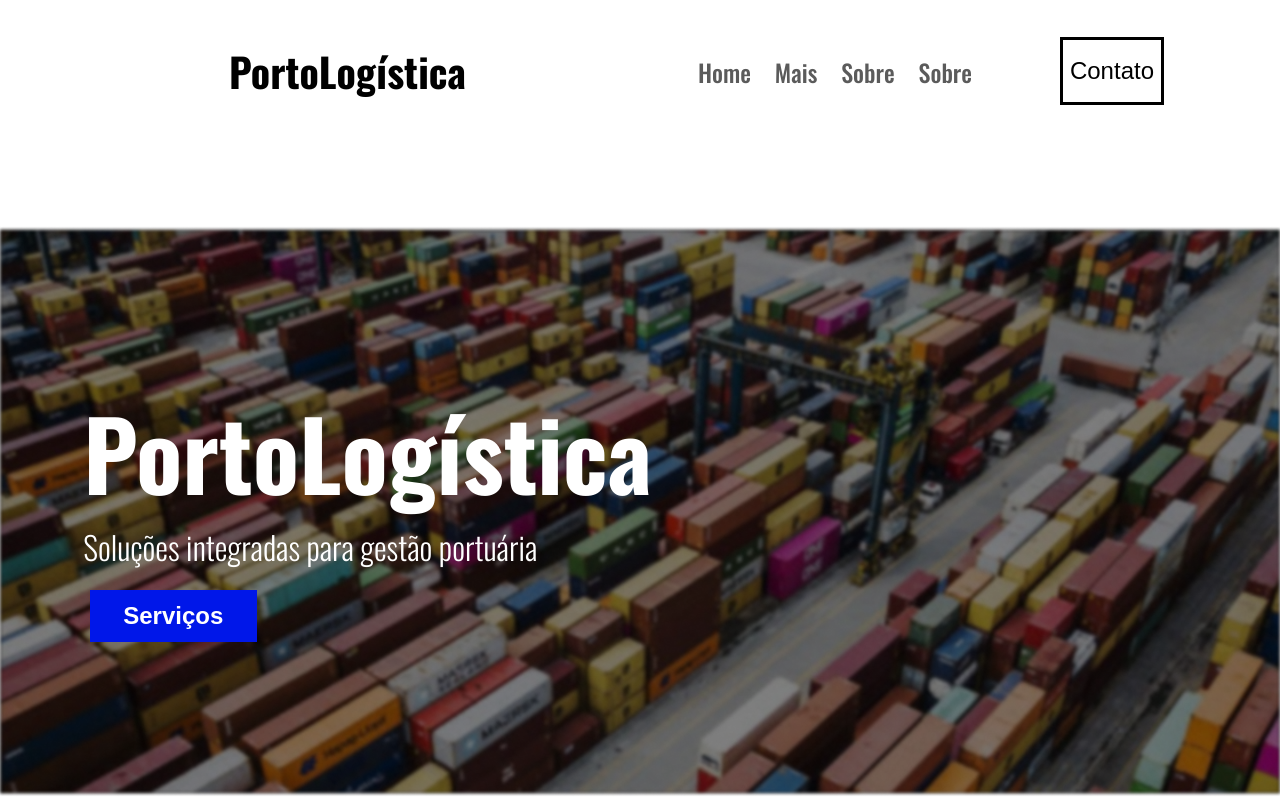
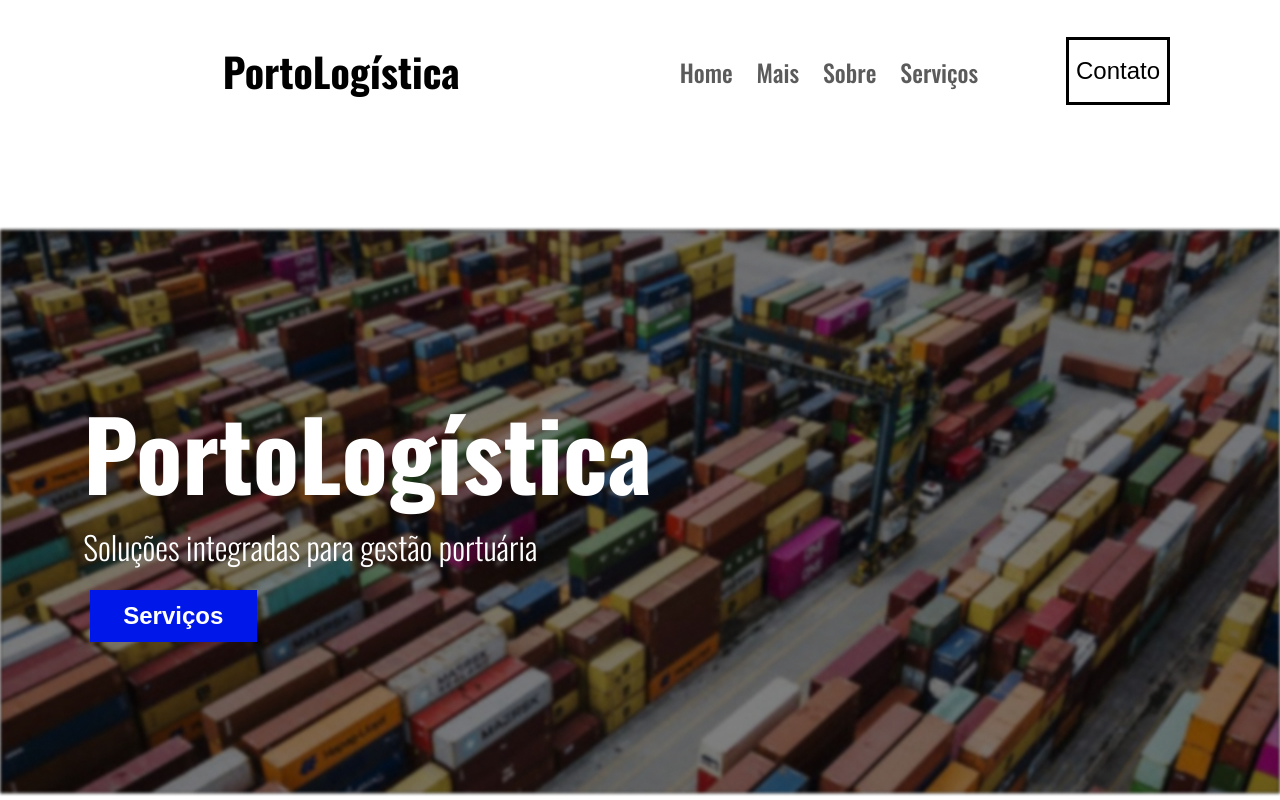
Before and after one commit to vitoriamanuela0/porto-logistico, a plain HTML site: page index.html in a window 1280 px wide. Shown: the top 800 px of the page. Drawn offline with nearby package versions, Linux system fonts and the light colour scheme; a web font is replaced by a local one.

Commit message:
📄 Atualizando menu index.html

```diff
--- a/index.html
+++ b/index.html
@@ -15,7 +15,7 @@
                     <li><a href="#" target="_self" class="menu">Home</a></li>
                     <li><a href="#" target="_self" class="menu">Mais</a></li>
                     <li><a href="#" target="_self" class="menu">Sobre</a></li>
-                    <li><a href="#" target="_self" class="menu">Sobre</a></li>
+                    <li><a href="#" target="_self" class="menu">Serviços</a></li>
 
                     <button id="contato"><a href="#" target="_self" class="contato">Contato</a></button>
                 </ul>
```
